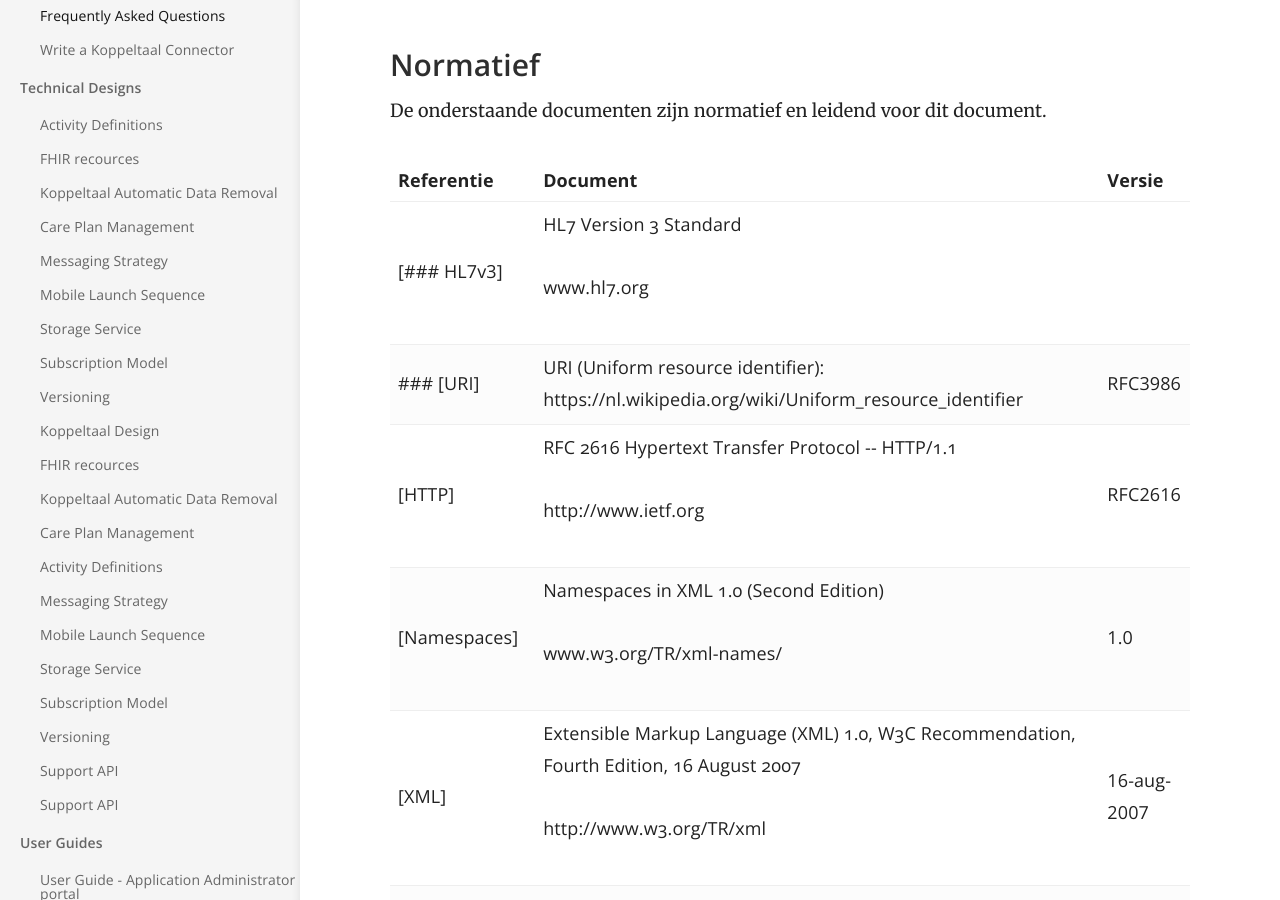
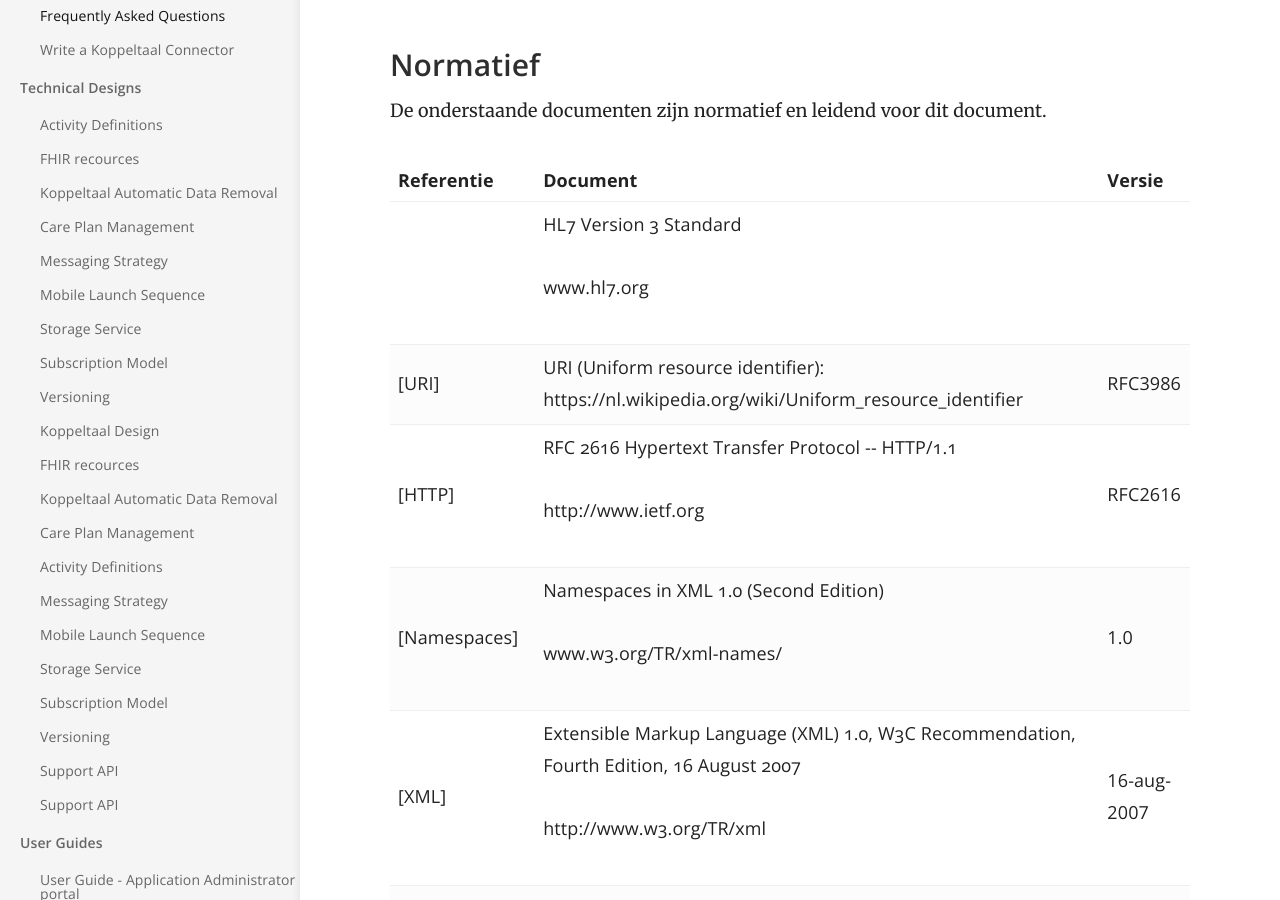
Before and after one commit to Koppeltaal/Koppeltaal-Documentation, a Jekyll site: the page built from kaders-en-uitgangspunten.md, in a window 1280 px wide and 900 px high, scrolled down 323 px. Built offline with Jekyll 4.4.1, drawn with Linux system fonts in a browser that asks for light colours; our own code applies the rules of GitHub Pages for plain Markdown files.

Commit message:
GitBook: [master] one page modified

```diff
--- a/kaders-en-uitgangspunten.md
+++ b/kaders-en-uitgangspunten.md
@@ -14,7 +14,7 @@ De onderstaande documenten zijn normatief en leidend voor dit document.
   </thead>
   <tbody>
     <tr>
-      <td style="text-align:left">[### HL7v3]</td>
+      <td style="text-align:left"></td>
       <td style="text-align:left">
         <p>HL7 Version 3 Standard</p>
         <p>www.hl7.org</p>
@@ -22,7 +22,7 @@ De onderstaande documenten zijn normatief en leidend voor dit document.
       <td style="text-align:left"></td>
     </tr>
     <tr>
-      <td style="text-align:left">### [URI]</td>
+      <td style="text-align:left">[URI]</td>
       <td style="text-align:left">URI (Uniform resource identifier): https://nl.wikipedia.org/wiki/Uniform_resource_identifier</td>
       <td
       style="text-align:left">RFC3986</td>
```
